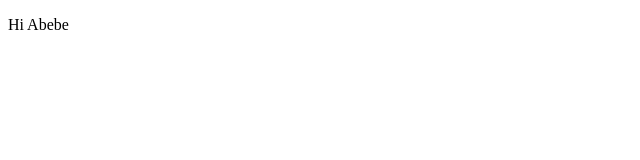
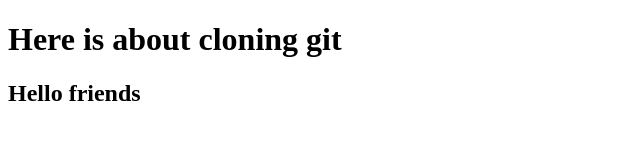
Before and after one commit to MesfinEyasu/Abebe, a plain HTML site: page index.html in a window 1280 px wide. Shown: the whole page, without its empty margins (0-640 px from the left). Drawn offline with Linux system fonts and the light colour scheme.

Commit message:
Update index.html
Changed the topic

```diff
--- a/index.html
+++ b/index.html
@@ -9,7 +9,8 @@
 </head>
 
 <body>
-    <p>Hi Abebe</p>
+    <h1>Here is about cloning git</h1>
+    <h2> Hello friends</h2>
 </body>
 
 </html>
```
